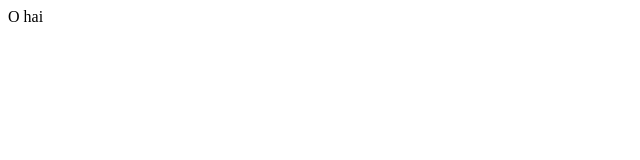
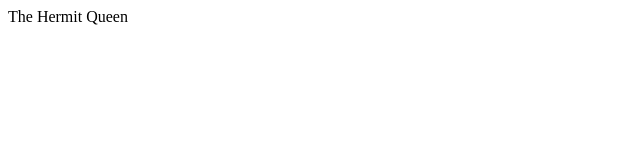
Before and after one commit to DashaDasha88/thehermitknight, a React (Create React App) app: page / in a window 1280 px wide. Shown: the top 160 px of the page, without its empty margins (0-640 px from the left). Built offline with nearby package versions, Linux system fonts and the light colour scheme.

Commit message:
render basic components in the app component

```diff
--- a/package.json
+++ b/package.json
@@ -8,6 +8,7 @@
     "@testing-library/user-event": "^12.8.3",
     "react": "^17.0.2",
     "react-dom": "^17.0.2",
+    "react-router-dom": "^5.2.0",
     "react-scripts": "4.0.3",
     "web-vitals": "^1.1.2"
   },
--- a/src/App.jsx
+++ b/src/App.jsx
@@ -1,9 +1,17 @@
 import React from 'react';
+import { BrowserRouter as Router, Switch, Route } from "react-router-dom";
+import Home from './routes/Home';
 
 const App = () => {
   return (
-    <div>
-      O hai
+    <div className="container">
+      <Router>
+        <Switch>
+
+          <Route exact path="/" component={Home} />
+
+        </Switch>
+      </Router>
     </div>
   )
 }
```
Also changed, not shown: 1 other file (tests, documents, lock files or other folders).
